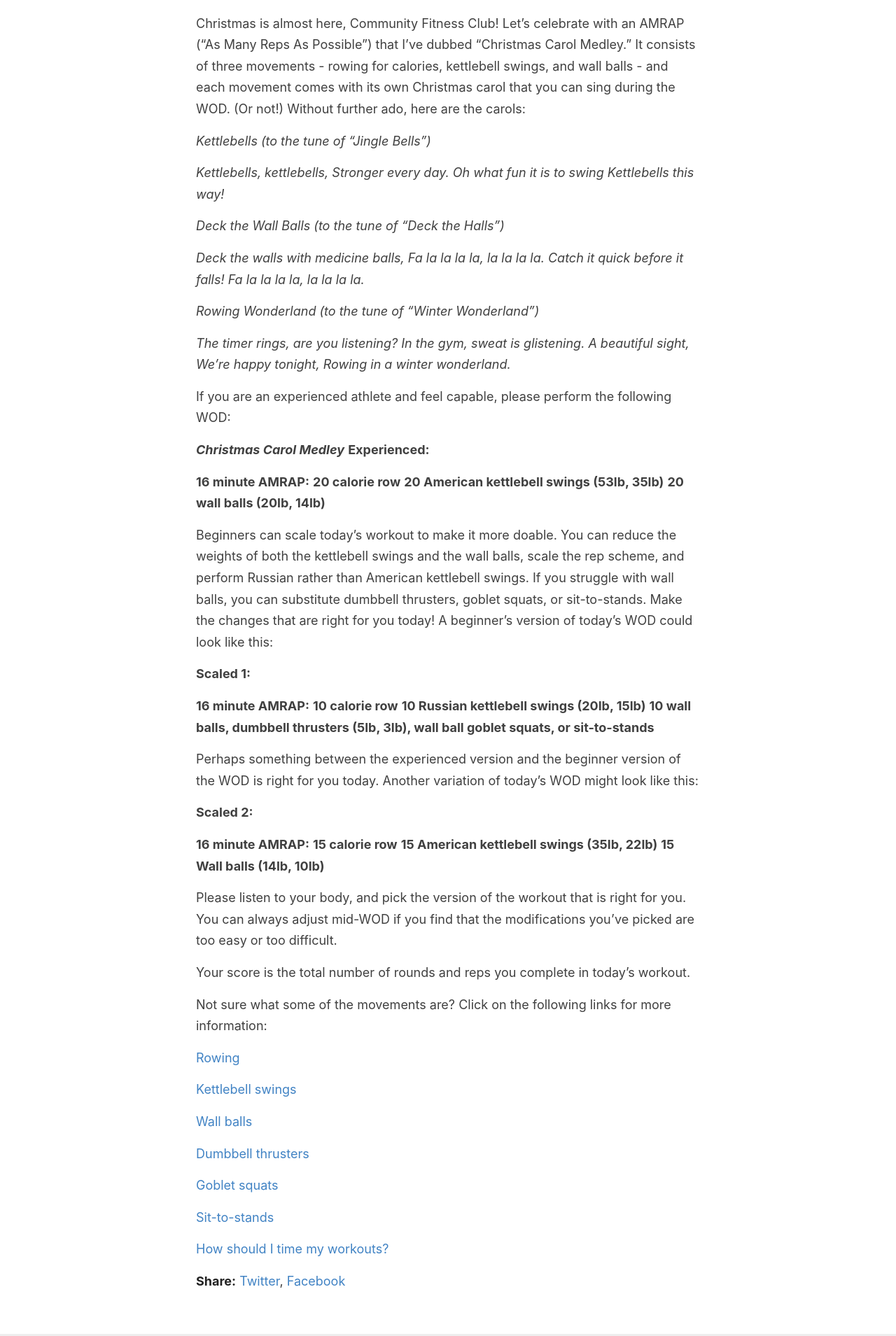
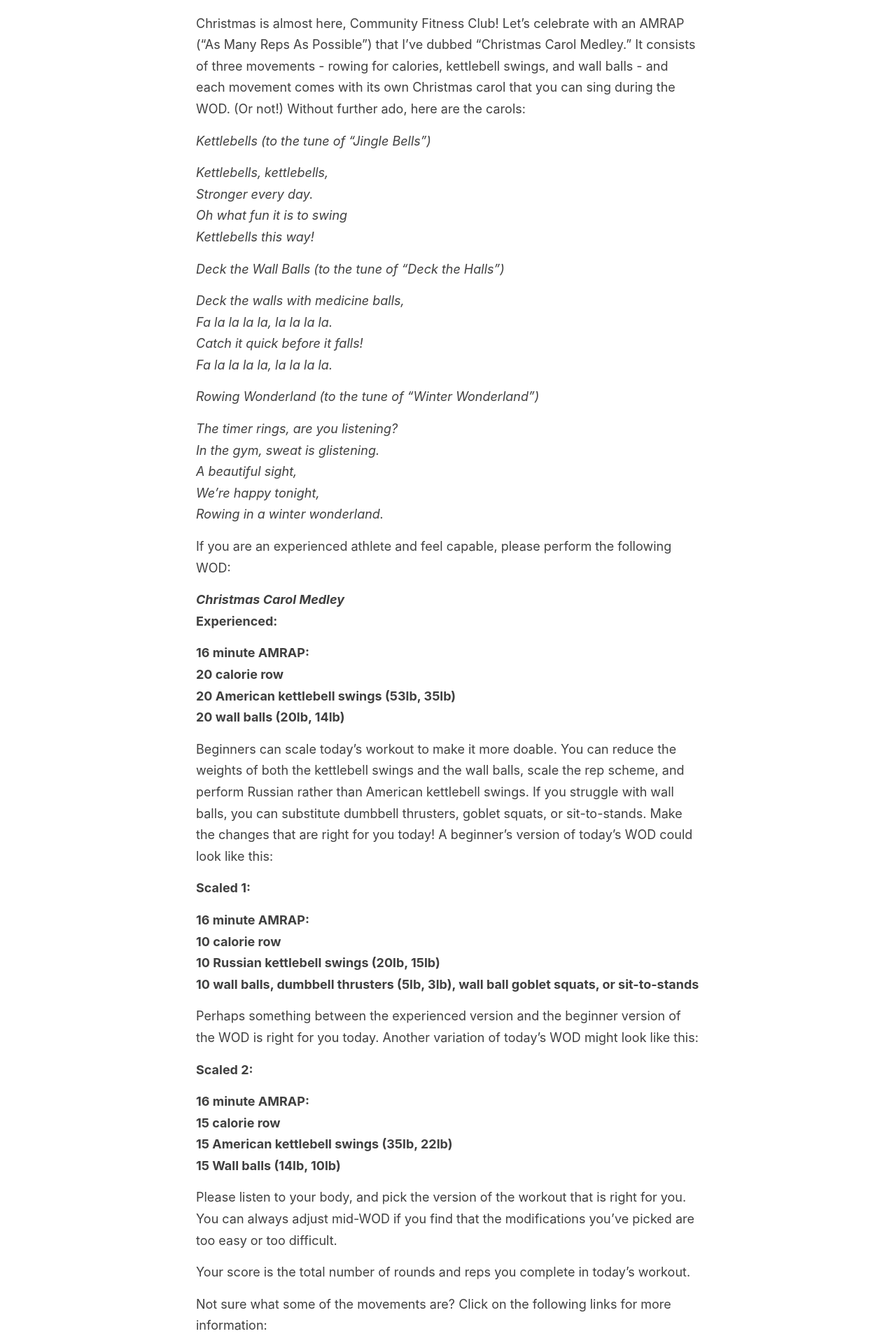
Before and after one commit to communityfitness/club, a Jekyll site: the page built from _posts/2024-12-22-Monday.md, in a window 1280 px wide. Shown: the part 369-2278 px from the top of the page at 70% size. Built offline with Jekyll 4.4.1, drawn with Linux system fonts in a browser that asks for light colours; our own code applies the rules of GitHub Pages for plain Markdown files.

Commit message:
Add line breaks

```diff
--- a/_posts/2024-12-22-Monday.md
+++ b/_posts/2024-12-22-Monday.md
@@ -11,34 +11,34 @@ Christmas is almost here, Community Fitness Club! Let’s celebrate with an AMRA
 
 *Kettlebells (to the tune of “Jingle Bells”)*
 
-*Kettlebells, kettlebells,*
-*Stronger every day.*
-*Oh what fun it is to swing*
+*Kettlebells, kettlebells,*<br/>
+*Stronger every day.*<br/>
+*Oh what fun it is to swing*<br/>
 *Kettlebells this way!*
 
 *Deck the Wall Balls (to the tune of “Deck the Halls”)*
 
-*Deck the walls with medicine balls,*
-*Fa la la la la, la la la la.*
-*Catch it quick before it falls!*
+*Deck the walls with medicine balls,*<br/>
+*Fa la la la la, la la la la.*<br/>
+*Catch it quick before it falls!*<br/>
 *Fa la la la la, la la la la.*
 
 *Rowing Wonderland (to the tune of “Winter Wonderland”)*
 
-*The timer rings, are you listening?*
-*In the gym, sweat is glistening.*
-*A beautiful sight,*
-*We’re happy tonight,*
+*The timer rings, are you listening?*<br/>
+*In the gym, sweat is glistening.*<br/>
+*A beautiful sight,*<br/>
+*We’re happy tonight,*<br/>
 *Rowing in a winter wonderland.*
 
 If you are an experienced athlete and feel capable, please perform the following WOD:
 
-***Christmas Carol Medley***
+***Christmas Carol Medley***<br/>
 **Experienced:**
 
-**16 minute AMRAP:**
-**20 calorie row**
-**20 American kettlebell swings (53lb, 35lb)**
+**16 minute AMRAP:**<br/>
+**20 calorie row**<br/>
+**20 American kettlebell swings (53lb, 35lb)**<br/>
 **20 wall balls (20lb, 14lb)**
 <!--more-->
 
@@ -46,18 +46,18 @@ Beginners can scale today’s workout to make it more doable. You can reduce the
 
 **Scaled 1:**
 
-**16 minute AMRAP:**
-**10 calorie row**
-**10 Russian kettlebell swings (20lb, 15lb)**
+**16 minute AMRAP:**<br/>
+**10 calorie row**<br/>
+**10 Russian kettlebell swings (20lb, 15lb)**<br/>
 **10 wall balls, dumbbell thrusters (5lb, 3lb), wall ball goblet squats, or sit-to-stands**
 
 Perhaps something between the experienced version and the beginner version of the WOD is right for you today. Another variation of today’s WOD might look like this:
 
 **Scaled 2:**
 
-**16 minute AMRAP:**
-**15 calorie row**
-**15 American kettlebell swings (35lb, 22lb)**
+**16 minute AMRAP:**<br/>
+**15 calorie row**<br/>
+**15 American kettlebell swings (35lb, 22lb)**<br/>
 **15 Wall balls (14lb, 10lb)**
 
 Please listen to your body, and pick the version of the workout that is right for you. You can always adjust mid-WOD if you find that the modifications you’ve picked are too easy or too difficult.
```
